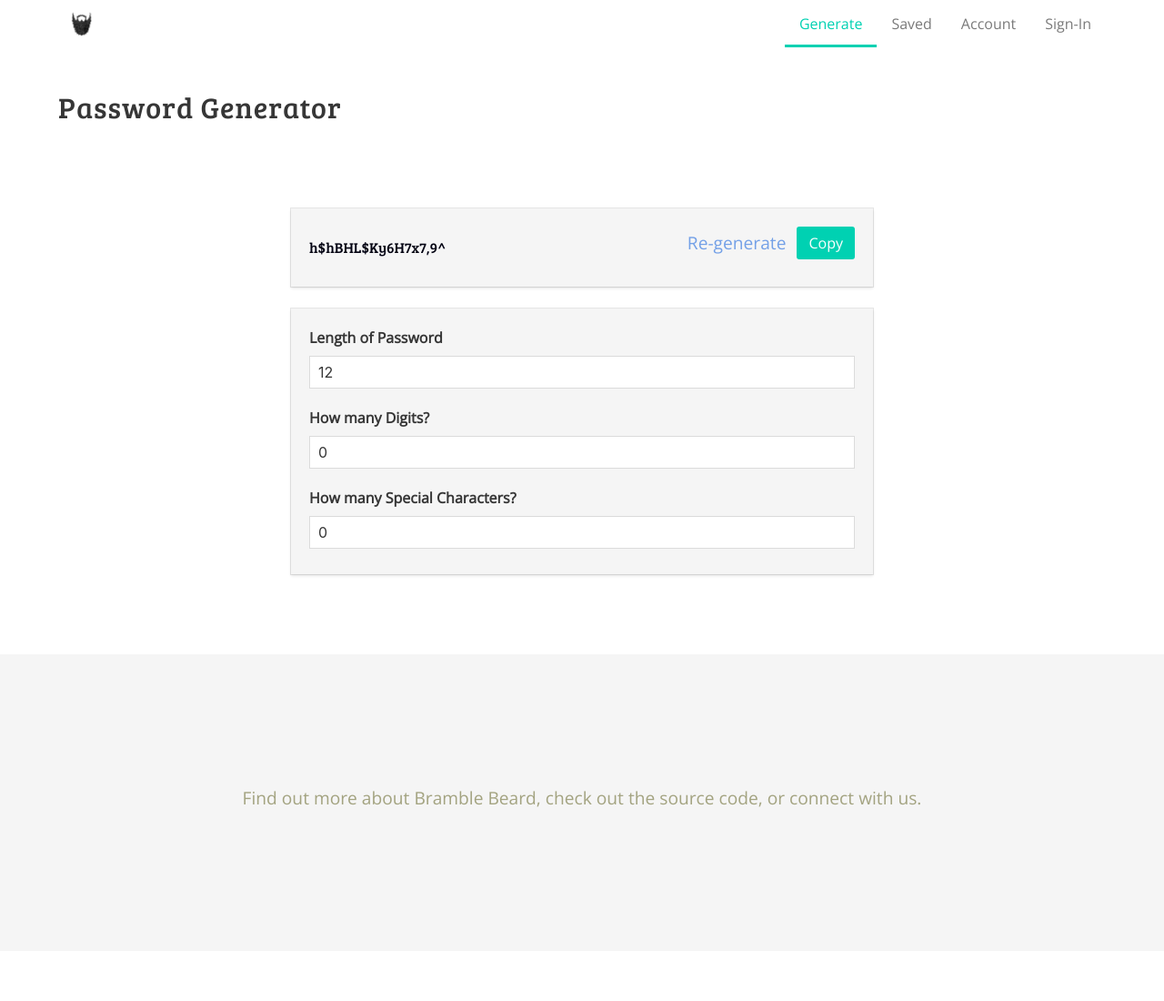
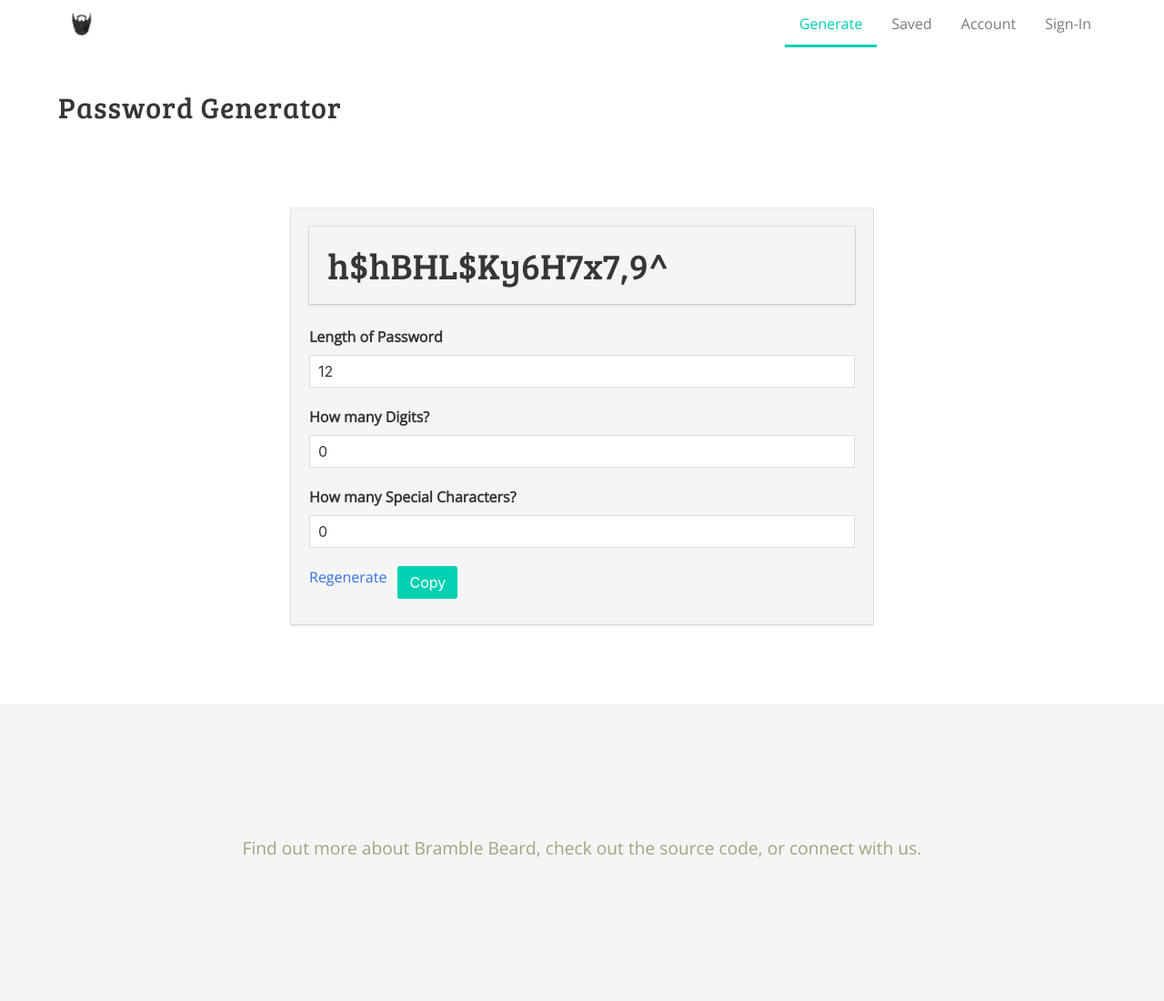
Before and after one commit to BrambleBeard/bramblebeard.github.io, a Jekyll site: the page built from generate.html, in a window 1280 px wide. Shown: the whole page at 91% size. Built offline with Jekyll 4.4.1, drawn with Linux system fonts in a browser that asks for light colours; before the commit the page ends 1045 px from its top, so only the background shows below that.

Commit message:
e/htm Rework generate page

```diff
--- a/generate.html
+++ b/generate.html
@@ -6,20 +6,13 @@ title: Password Generator
 
 <section class="section">
     <div class="container container-narrow">
+        <div class="box">
+            <!-- Left side -->
             <nav class="level box">
-            <!-- Left side -->
-            <div class="level-left">
-                <h3>h$hBHL$Ky6H7x7,9^</h3>
-            </div>
-
-            <!-- Right side -->
-            <div class="level-right">
-                <p class="level-item"><a href="#" class="">Re-generate</a></p>
-                <p class="level-item"><a href="#" class="button is-primary">Copy</a></p>
-            </div>
+                <h3 class="title is-2 has-text-centered">h$hBHL$Ky6H7x7,9^</h3>
             </nav>
 
-        <form action="example" class="box">
+            <form action="example">
                 <div class="field">
                     <label class="label">Length of Password</label>
                     <p class="control">
@@ -42,8 +35,16 @@ title: Password Generator
                         <input class="input" type="number" name="passwordLength" min="0" max="32" value="0">
                     </p>
                 </div>
+                <div class="field is-grouped">
+                    <p class="control">
+                        <a href="">Regenerate</a>
+                    </p>
+                    <p class="control">
+                        <button class="button is-primary">Copy</button>
+                    </p>
+                </div>
                 <!-- /.field -->
             </form>
-
+        </div>
     </div>
 </section>
```
Lines whose indentation alone changed are shown as unchanged.
